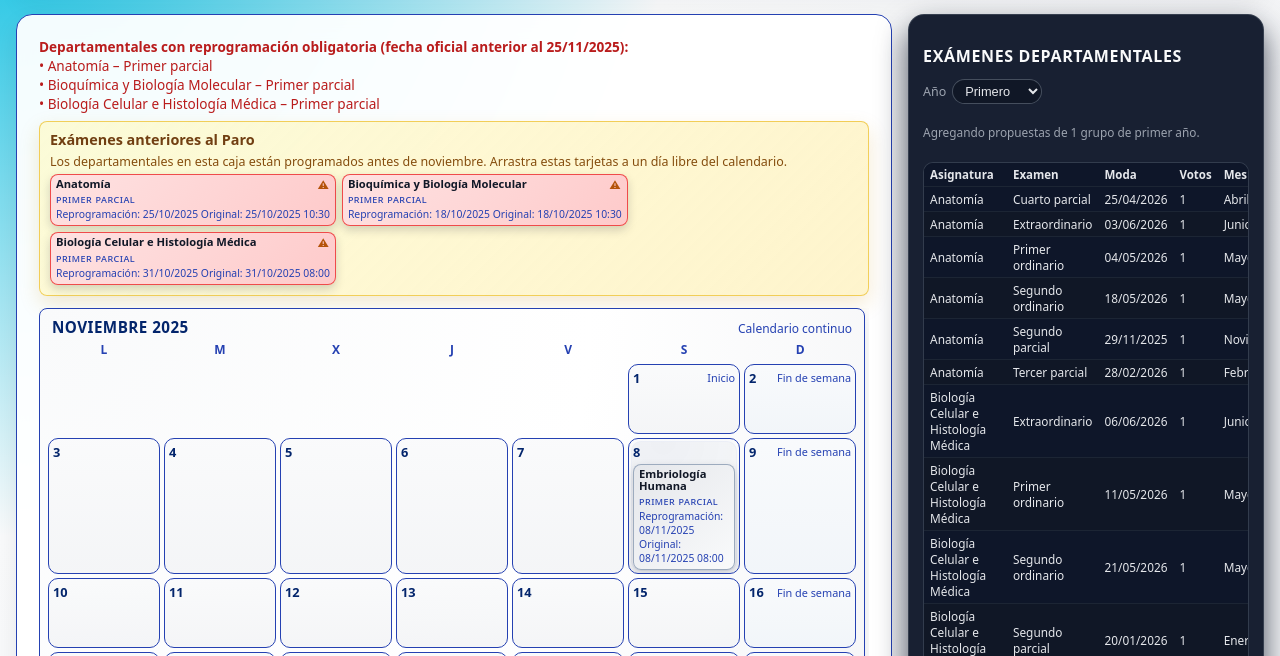
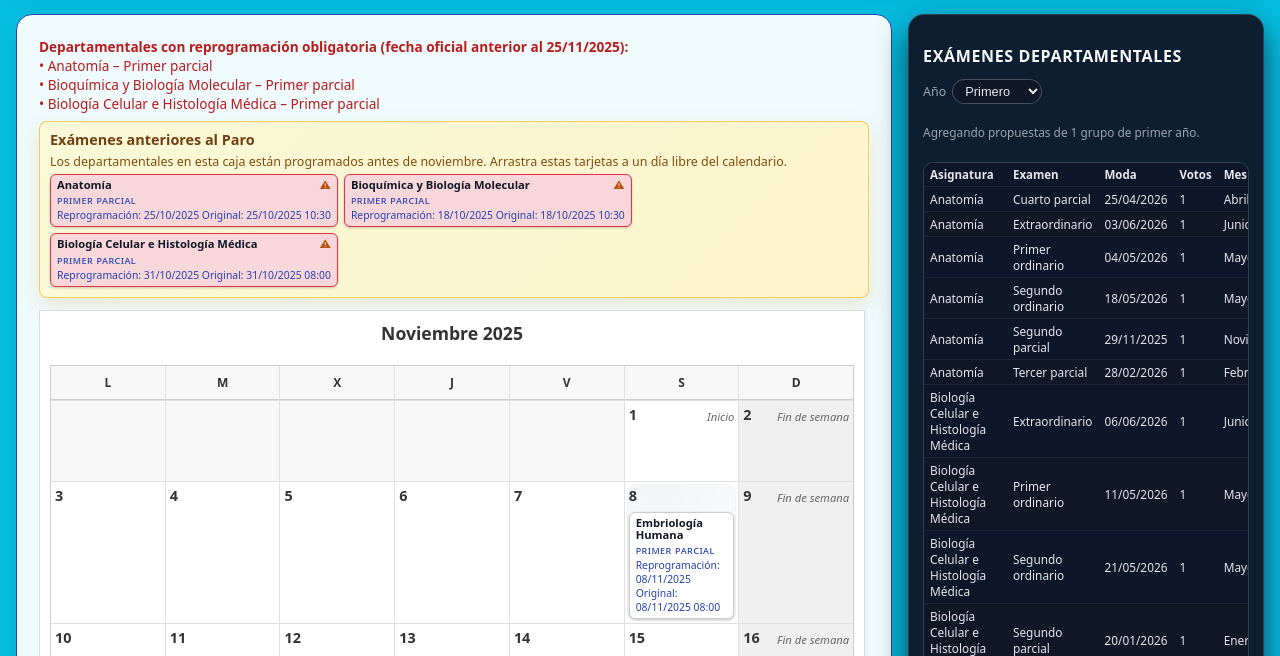
Before and after one commit to Panque-Dev/repres_page_facmed, a plain HTML site: page index.html in a window 1280 px wide. Shown: the part 136-792 px from the top of the page. Drawn offline with Linux system fonts and the light colour scheme.

Commit message:
actualización de calendario

```diff
--- a/css/main.css
+++ b/css/main.css
@@ -20,13 +20,13 @@ body {
     margin: 0;
     padding: 0;
     font-family: system-ui, -apple-system, BlinkMacSystemFont, "Segoe UI", sans-serif;
-    background: radial-gradient(circle at top left, var(--bg), #f9fafb 40%, #f3f4f6 80%);
+    background: var(--bg);
     color: #111827;
 }
 
 .app {
-    width: 100%;
-    margin: 0;
+    max-width: 1320px;
+    margin: 0 auto;
     padding: 20px 16px 32px;
 }
 
@@ -277,61 +277,61 @@ body {
 }
 
 .month {
-    background: radial-gradient(circle at top left, #f9fafb, #ffffff 55%, #f3f4f6);
-    border-radius: var(--radius-sm);
-    border: 1px solid var(--border);
-    padding: 8px 8px 10px;
-    box-shadow: 0 7px 18px rgba(15, 23, 42, 0.12);
+    background: #fff;
+    border: 1px solid #ddd;
+    padding: 10px;
+    margin-bottom: 20px;
+    box-shadow: 0 2px 4px rgba(0,0,0,0.1);
 }
 
 .month-header {
-    display: flex;
-    align-items: baseline;
-    justify-content: space-between;
-    margin-bottom: 4px;
-    padding: 0 4px;
+    display: grid;
+    grid-template-columns: repeat(7, 1fr);
+    margin-bottom: 10px;
 }
 
 .month-header h3 {
-    margin: 0;
-    font-size: 0.95rem;
-    font-weight: 600;
-    letter-spacing: 0.03em;
-    text-transform: uppercase;
-    color: var(--accent);
+    margin: 0 0 10px 0;
+    font-size: 1.1rem;
+    font-weight: bold;
+    color: #333;
+    text-align: center;
+    grid-column: span 7;
 }
 
 .month-header span {
-    font-size: 0.75rem;
-    color: var(--muted);
+    display: none;
 }
 
 .month-grid {
     display: grid;
-    grid-template-columns: repeat(7, minmax(0, 1fr));
-    gap: 4px;
+    grid-template-columns: repeat(7, 1fr);
+    gap: 1px;
     font-size: 0.75rem;
+    background: #e0e0e0;
+    border: 1px solid #ccc;
 }
 
 .day-name {
     text-align: center;
     font-weight: 600;
-    color: var(--muted);
-    padding-bottom: 2px;
+    color: #333;
+    padding: 8px 4px;
+    background: #f8f8f8;
+    border-bottom: 1px solid #ccc;
 }
 
 .day-cell {
     position: relative;
-    min-height: 70px;
-    background: linear-gradient(180deg, rgba(249, 250, 251, 0.9), rgba(243, 244, 246, 0.9));
-    border-radius: 10px;
-    border: 1px solid var(--border);
-    padding: 4px 4px 3px;
+    min-height: 80px;
+    background: #fff;
+    border: none;
+    padding: 4px;
     display: flex;
     flex-direction: column;
     gap: 2px;
     overflow: hidden;
-    transition: border-color 0.12s ease, box-shadow 0.12s ease, transform 0.06s ease;
+    transition: background-color 0.12s ease, box-shadow 0.12s ease;
 }
 
 @media (max-width: 768px) {
@@ -343,29 +343,24 @@ body {
 }
 
 .day-cell.empty {
-    visibility: hidden;
-    border: none;
-    padding: 0;
-    min-height: 0;
+    background: #f8f8f8;
 }
 
 .day-cell.weekend {
-    background: linear-gradient(180deg, rgba(248, 250, 252, 0.95), rgba(241, 245, 249, 0.95));
+    background: #f0f0f0;
 }
 
 .day-cell.vacation {
-    background: linear-gradient(135deg, rgba(239, 246, 255, 0.9), rgba(219, 234, 254, 0.95));
+    background: #e6f7ff;
 }
 
 .day-cell.selection-day {
-    background: rgba(220, 38, 38, 0.1);
-    border: 1px solid rgba(220, 38, 38, 0.3);
+    background: #ffe6e6;
 }
 
 .day-cell.drop-target {
-    border-color: var(--accent);
-    box-shadow: 0 0 0 1px rgba(3, 37, 108, 0.4);
-    transform: translateY(-1px);
+    background: #d1ecf1;
+    box-shadow: inset 0 0 0 2px #17a2b8;
 }
 
 .day-header {
@@ -384,9 +379,10 @@ body {
 }
 
 .day-number {
-    font-size: 0.8rem;
-    font-weight: 600;
-    color: var(--accent);
+    font-size: 0.9rem;
+    font-weight: bold;
+    color: #333;
+    margin-bottom: 4px;
 }
 
 @media (max-width: 768px) {
@@ -396,8 +392,9 @@ body {
 }
 
 .day-meta {
-    font-size: 0.68rem;
-    color: var(--muted);
+    font-size: 0.7rem;
+    color: #666;
+    font-style: italic;
 }
 
 @media (max-width: 768px) {
@@ -416,18 +413,18 @@ body {
 
 .exam-card {
     position: relative;
-    padding: 3px 5px 4px;
-    border-radius: 8px;
-    border: 1px solid rgba(148, 163, 184, 0.9);
+    padding: 4px 6px;
+    border-radius: 6px;
+    border: 1px solid #ccc;
     font-size: 0.7rem;
     cursor: grab;
     user-select: none;
-    box-shadow: 0 4px 10px rgba(15, 23, 42, 0.18);
+    box-shadow: 0 1px 3px rgba(0,0,0,0.2);
     display: flex;
     flex-direction: column;
     gap: 1px;
-    background: linear-gradient(135deg, #f9fafb, #e5e7eb);
-    transition: box-shadow 0.12s ease, transform 0.08s ease, background 0.12s ease, border-color 0.12s ease;
+    background: #fff;
+    transition: box-shadow 0.12s ease, background 0.12s ease;
 }
 
 @media (max-width: 768px) {
@@ -439,24 +436,23 @@ body {
 }
 
 .exam-card.dragging {
-    opacity: 0.85;
-    transform: translateY(-1px) scale(1.01);
-    box-shadow: 0 12px 26px rgba(15, 23, 42, 0.35);
+    opacity: 0.8;
+    box-shadow: 0 4px 8px rgba(0,0,0,0.3);
 }
 
 .exam-card.status-original {
-    border-color: rgba(148, 163, 184, 0.9);
-    background: linear-gradient(135deg, #e5e7eb, #f9fafb);
+    border-color: #ccc;
+    background: #fff;
 }
 
 .exam-card.status-valid {
-    border-color: rgba(34, 197, 94, 0.9);
-    background: linear-gradient(135deg, #dcfce7, #bbf7d0);
+    border-color: #28a745;
+    background: #d4edda;
 }
 
 .exam-card.status-invalid {
-    border-color: rgba(239, 68, 68, 0.95);
-    background: linear-gradient(135deg, #fee2e2, #fecaca);
+    border-color: #dc3545;
+    background: #f8d7da;
 }
 
 .exam-card.forced::before {
@@ -649,7 +645,7 @@ body {
 }
 
 #stats-table tbody tr:hover {
-    background: rgba(3, 37, 108, 0.55);
+    background: var(--accent);
 }
 
 .app-footer {
--- a/main/main.js
+++ b/main/main.js
@@ -17,6 +17,7 @@
     const VACATION_START_DATE = "2025-12-12";
     const VACATION_END_DATE = "2026-01-04";
     const FORCED_REPROGRAM_CUTOFF = "2025-11-25";
+    const SELECTION_DAY = "2025-12-02";
 
     const DAY_NAMES = ["L", "M", "X", "J", "V", "S", "D"];
     const MONTH_NAMES = [
@@ -733,6 +734,7 @@
         if (!isDateWithinCalendar(dateStr)) return false;
         if (isWeekend(dateStr)) return false;
         if (isDateInVacation(dateStr)) return false;
+        if (dateStr === SELECTION_DAY) return false;
         return true;
     }
 
```
Also changed, not shown: TODO.md (+6 -6 lines).
